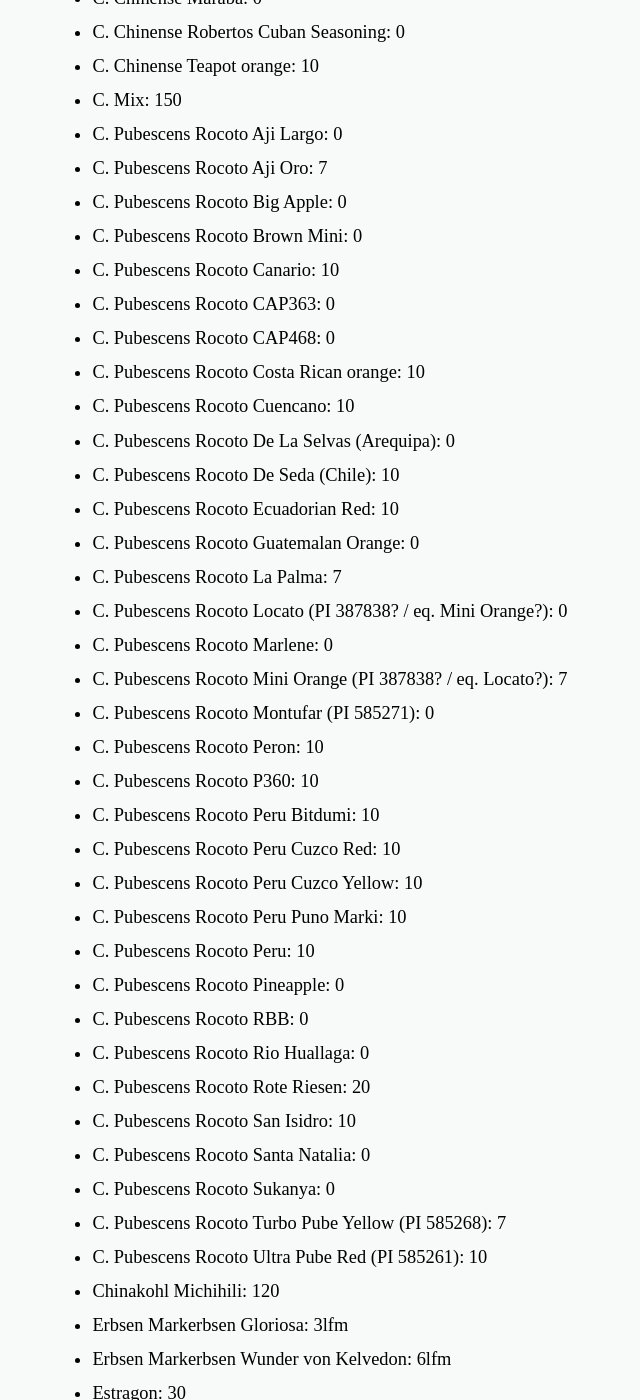
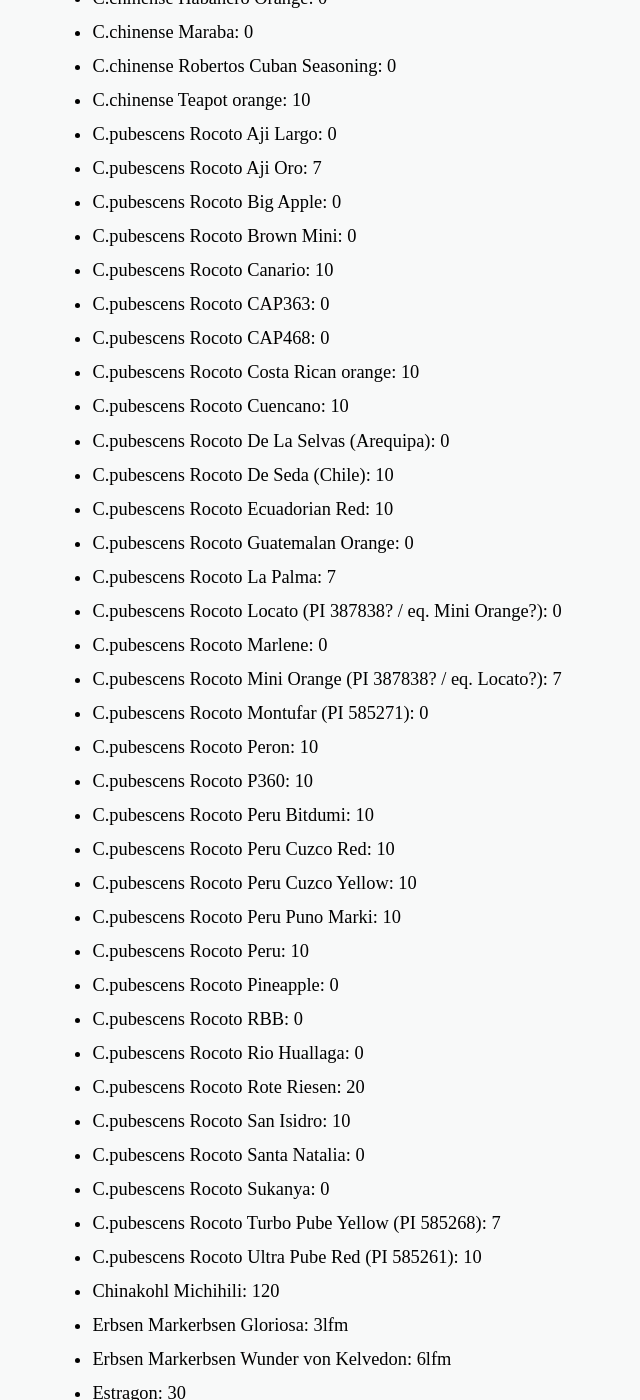
Before and after one commit to iamsebastian/blog.sebastian.science, a Jekyll site: the page built from samen.md, in a window 1280 px wide and 1400 px high, scrolled down 2282 px. Shown: the whole window, without its empty margins (214-854 px from the left). Built offline with Jekyll 4.4.1, drawn with Linux system fonts in a browser that asks for light colours; some of the changed lines change nothing that is shown; some of the changed text lies outside the part shown.

Commit message:
Updated seeds

```diff
--- a/_data/seeds.yaml
+++ b/_data/seeds.yaml
@@ -11,73 +11,73 @@ Blutampfer: 20
 Bohne, Mix: 25
 Bohne, Stange, Cranberry Flieder: 11
 Bohnen Busch: 6lfm
-C. Annuum Ancho / Poblano: 0
-C. Annuum Bulgarian Carrot: 10
-C. Annuum Cherry Pick: 15
-C. Annuum Choco Cherry: 0
-C. Annuum Jalapeño Brown: 0
-C. Annuum Jalapeño M: 0
-C. Annuum NuMex Primavera: 0
-C. Annuum PdP: 30
-C. Annuum Peter Pepper (verkreuzt): 15
-C. Annuum Pimento Marron: 0
-C. Annuum Royal Black: 10
-C. Annuum Sweet Banana: 10
-C. Annuum Tazmanian Black (groß): 0
-C. Annuum Tazmanian Black (klein): 0
-C. Baccatum Aji Pineapple: 10
-C. Baccatum Jamy: 0
-C. Baccatum Lemon Drop: 6
-C. Baccatum Orange Drop F1: 15
-C. Baccatum Orange Drop F2 (nv): 20
-C. Cardenasii Ulupica Extra Large F3: 0
-C. Chinense Adjuma - Kaufmix 04/2017 - Afrika: 8
-C. Chinense Adjuma - Kaufmix 06/2017 - Niederlande: 30
-C. Chinense Beni Highland: 5
-C. Chinense Biquinho Amarelo: 5
-C. Chinense Cheiro Roxa: 10
-C. Chinense Fatalii: 0
-C. Chinense Fatalii Green: 0
-C. Chinense Habanero Big Sun: 0
-C. Chinense Habanero Orange: 0
-C. Chinense Maraba: 0
-C. Chinense Robertos Cuban Seasoning: 0
-C. Chinense Teapot orange: 10
-C. Mix: 150
-C. Pubescens Rocoto Aji Largo: 0
-C. Pubescens Rocoto Aji Oro: 7
-C. Pubescens Rocoto Big Apple: 0
-C. Pubescens Rocoto Brown Mini: 0
-C. Pubescens Rocoto Canario: 10
-C. Pubescens Rocoto CAP363: 0
-C. Pubescens Rocoto CAP468: 0
-C. Pubescens Rocoto Costa Rican orange: 10
-C. Pubescens Rocoto Cuencano: 10
-C. Pubescens Rocoto De La Selvas (Arequipa): 0
-C. Pubescens Rocoto De Seda (Chile): 10
-C. Pubescens Rocoto Ecuadorian Red: 10
-C. Pubescens Rocoto Guatemalan Orange: 0
-C. Pubescens Rocoto La Palma: 7
-C. Pubescens Rocoto Locato (PI 387838? / eq. Mini Orange?): 0
-C. Pubescens Rocoto Marlene: 0
-C. Pubescens Rocoto Mini Orange (PI 387838? / eq. Locato?): 7
-C. Pubescens Rocoto Montufar (PI 585271): 0
-C. Pubescens Rocoto Peron: 10
-C. Pubescens Rocoto P360: 10
-C. Pubescens Rocoto Peru Bitdumi: 10
-C. Pubescens Rocoto Peru Cuzco Red: 10
-C. Pubescens Rocoto Peru Cuzco Yellow: 10
-C. Pubescens Rocoto Peru Puno Marki: 10
-C. Pubescens Rocoto Peru: 10
-C. Pubescens Rocoto Pineapple: 0
-C. Pubescens Rocoto RBB: 0
-C. Pubescens Rocoto Rio Huallaga: 0
-C. Pubescens Rocoto Rote Riesen: 20
-C. Pubescens Rocoto San Isidro: 10
-C. Pubescens Rocoto Santa Natalia: 0
-C. Pubescens Rocoto Sukanya: 0
-C. Pubescens Rocoto Turbo Pube Yellow (PI 585268): 7
-C. Pubescens Rocoto Ultra Pube Red (PI 585261): 10
+Capsicum Mix: 150
+C.annuum Ancho / Poblano: 0
+C.annuum Bulgarian Carrot: 10
+C.annuum Cherry Pick: 15
+C.annuum Choco Cherry: 0
+C.annuum Jalapeño Brown: 0
+C.annuum Jalapeño M: 90
+C.annuum NuMex Primavera: 0
+C.annuum PdP: 30
+C.annuum Peter Pepper (verkreuzt): 15
+C.annuum Pimento Marron: 0
+C.annuum Royal Black: 10
+C.annuum Sweet Banana: 10
+C.annuum Tazmanian Black (groß): 0
+C.annuum Tazmanian Black (klein): 0
+C.baccatum Aji Pineapple: 10
+C.baccatum Jamy: 0
+C.baccatum Lemon Drop: 6
+C.baccatum Orange Drop F1: 15
+C.baccatum Orange Drop F2 (nv): 20
+C.cardenasii Ulupica Extra Large F3: 0
+C.chinense Adjuma - Kaufmix 04/2017 - Afrika: 8
+C.chinense Adjuma - Kaufmix 06/2017 - Niederlande: 30
+C.chinense Beni Highland: 5
+C.chinense Biquinho Amarelo: 5
+C.chinense Cheiro Roxa: 10
+C.chinense Fatalii: 0
+C.chinense Fatalii Green: 0
+C.chinense Habanero Big Sun: 0
+C.chinense Habanero Orange: 0
+C.chinense Maraba: 0
+C.chinense Robertos Cuban Seasoning: 0
+C.chinense Teapot orange: 10
+C.pubescens Rocoto Aji Largo: 0
+C.pubescens Rocoto Aji Oro: 7
+C.pubescens Rocoto Big Apple: 0
+C.pubescens Rocoto Brown Mini: 0
+C.pubescens Rocoto Canario: 10
+C.pubescens Rocoto CAP363: 0
+C.pubescens Rocoto CAP468: 0
+C.pubescens Rocoto Costa Rican orange: 10
+C.pubescens Rocoto Cuencano: 10
+C.pubescens Rocoto De La Selvas (Arequipa): 0
+C.pubescens Rocoto De Seda (Chile): 10
+C.pubescens Rocoto Ecuadorian Red: 10
+C.pubescens Rocoto Guatemalan Orange: 0
+C.pubescens Rocoto La Palma: 7
+C.pubescens Rocoto Locato (PI 387838? / eq. Mini Orange?): 0
+C.pubescens Rocoto Marlene: 0
+C.pubescens Rocoto Mini Orange (PI 387838? / eq. Locato?): 7
+C.pubescens Rocoto Montufar (PI 585271): 0
+C.pubescens Rocoto Peron: 10
+C.pubescens Rocoto P360: 10
+C.pubescens Rocoto Peru Bitdumi: 10
+C.pubescens Rocoto Peru Cuzco Red: 10
+C.pubescens Rocoto Peru Cuzco Yellow: 10
+C.pubescens Rocoto Peru Puno Marki: 10
+C.pubescens Rocoto Peru: 10
+C.pubescens Rocoto Pineapple: 0
+C.pubescens Rocoto RBB: 0
+C.pubescens Rocoto Rio Huallaga: 0
+C.pubescens Rocoto Rote Riesen: 20
+C.pubescens Rocoto San Isidro: 10
+C.pubescens Rocoto Santa Natalia: 0
+C.pubescens Rocoto Sukanya: 0
+C.pubescens Rocoto Turbo Pube Yellow (PI 585268): 7
+C.pubescens Rocoto Ultra Pube Red (PI 585261): 10
 Chinakohl Michihili: 120
 Erbsen Markerbsen Gloriosa: 3lfm
 Erbsen Markerbsen Wunder von Kelvedon: 6lfm
```
